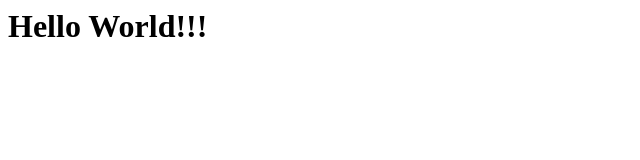
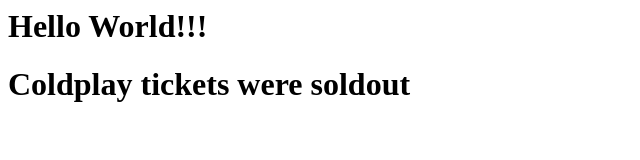
Before and after one commit to wilfredjeeva/GitHubActionsDemo1, a plain HTML site: page index.html in a window 1280 px wide. Shown: the whole page, without its empty margins (0-640 px from the left). Drawn offline with Linux system fonts and the light colour scheme.

Commit message:
Update index.html

```diff
--- a/index.html
+++ b/index.html
@@ -1 +1,2 @@
 <h1>Hello World!!!</h1>
+<h1>Coldplay tickets were soldout</h1>
```
